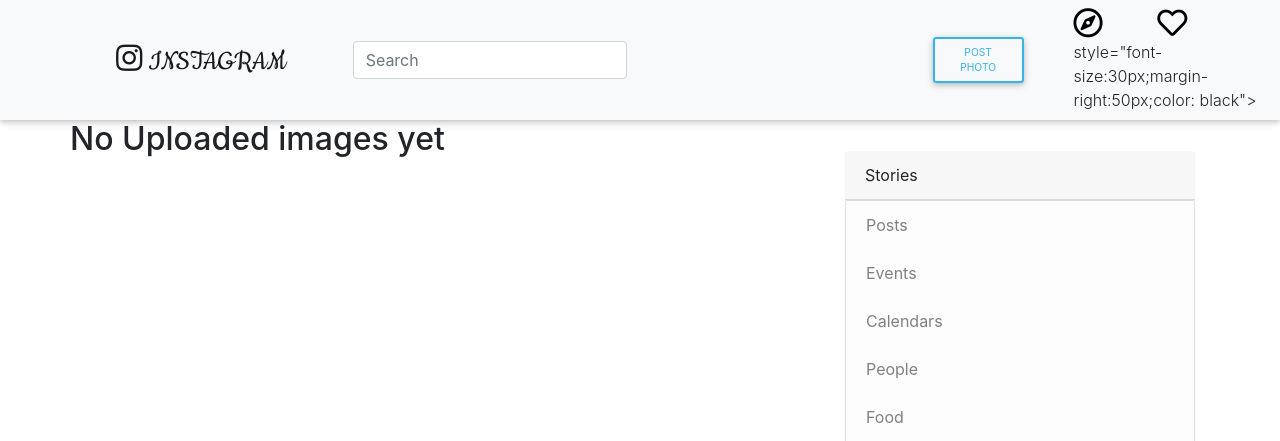
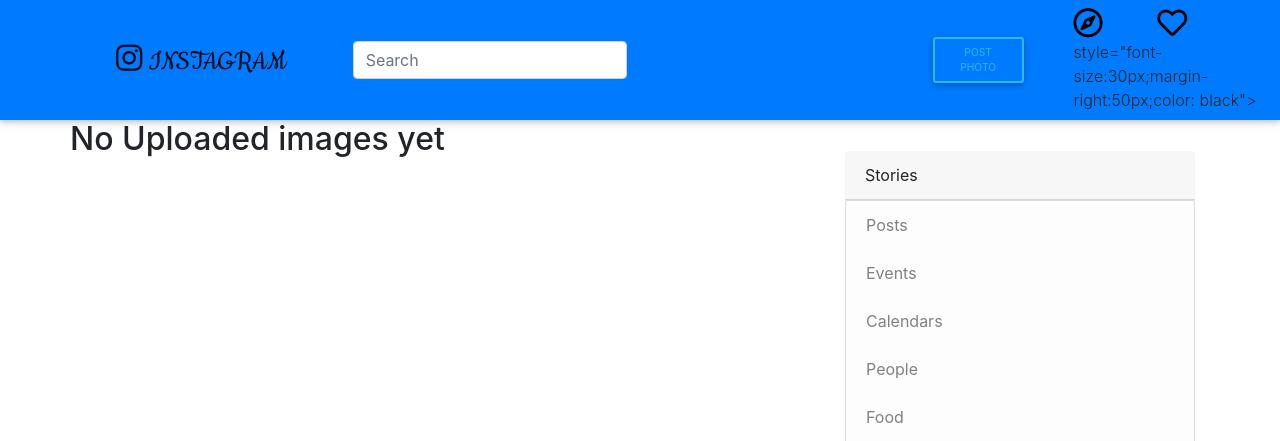
Before and after one commit to JacqulineWangu/INSTAGRAM, a Django app: template instagram/templates/instagram/index.html in a window 1280 px wide. Shown: the top 441 px of the page. Run offline with Django 3.2, Linux system fonts and the light colour scheme; the template is opened without the code that fills it, so the values that code supplies are empty; some libraries are stand-ins or nearby versions; some web fonts are replaced.

Commit message:
added styling in the navbar which is blue

```diff
--- a/instagram/templates/navbar.html
+++ b/instagram/templates/navbar.html
@@ -17,7 +17,7 @@
     </div>
 </nav> -->
 <!--Navbar-->
-<nav class="navbar navbar-expand-lg navbar-light bg-light sticky-top">
+<nav class="navbar navbar-expand-lg navbar-light bg-primary sticky-top">
 
     <!-- Navbar brand -->
     <a class="navbar-brand" href="{% url 'home' %}">
```
